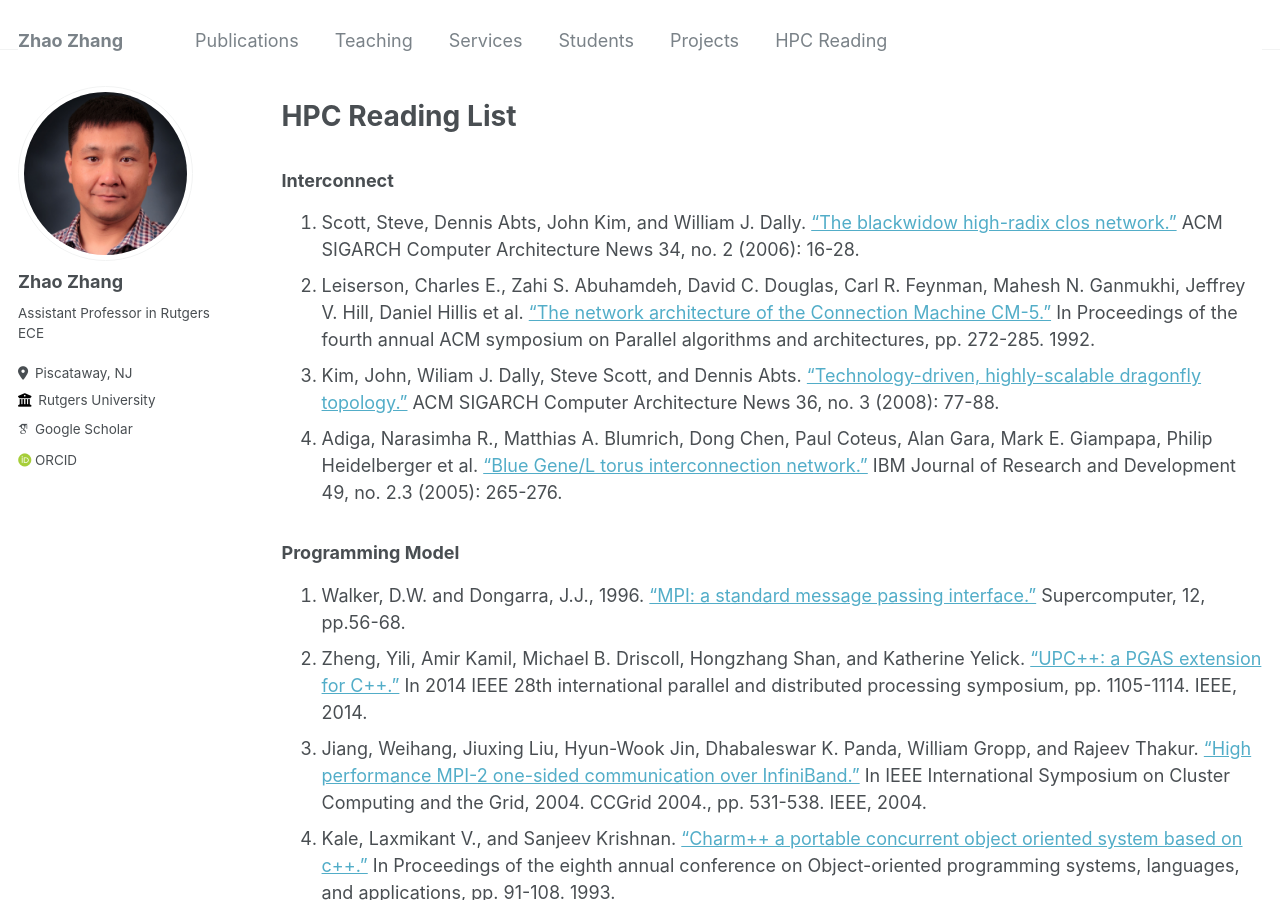
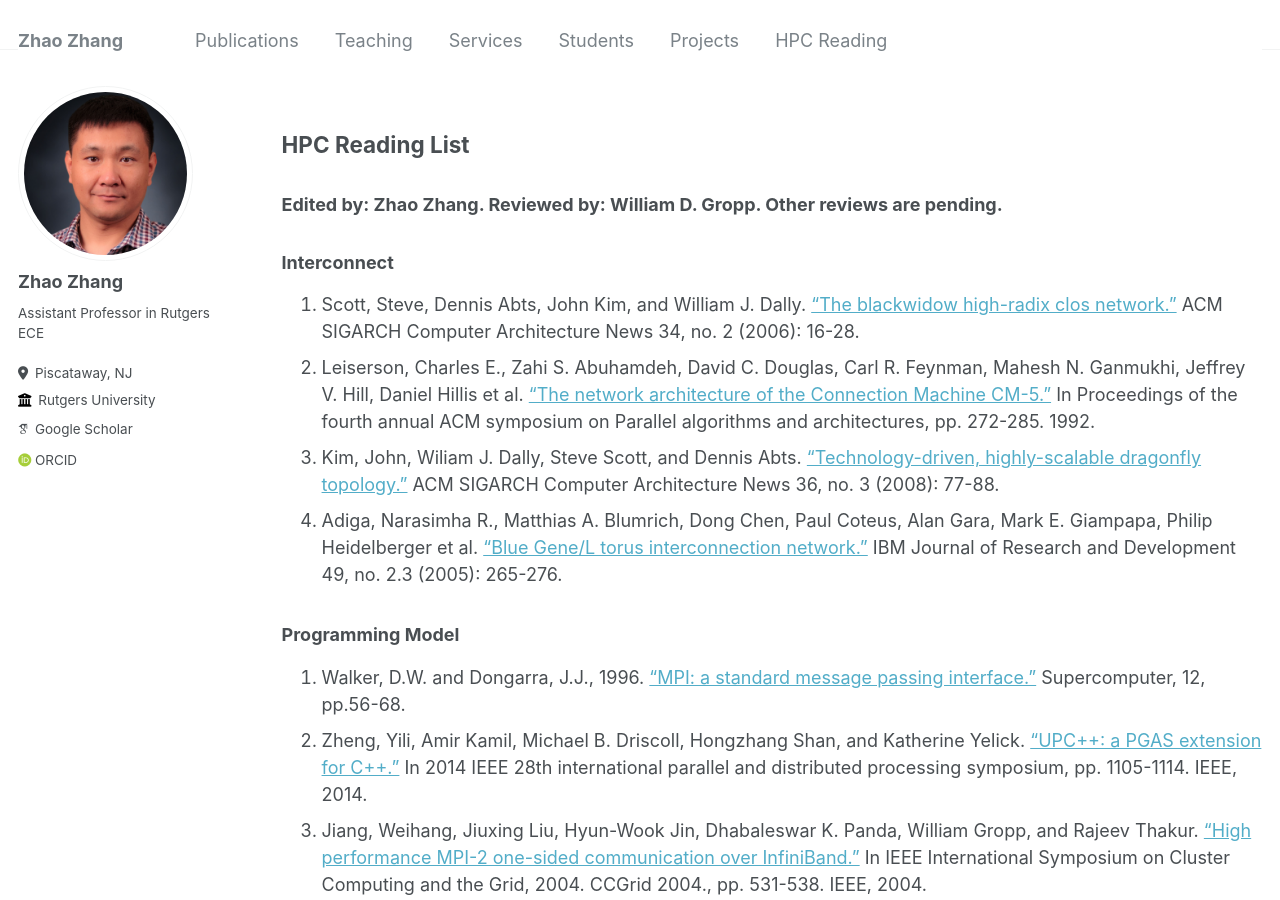
Before and after one commit to zhaozhang/zhaozhang.github.io, a Jekyll site: the page built from _pages/hpc.md, in a window 1280 px wide and 900 px high. Built offline with Jekyll 4.4.1, drawn with Linux system fonts in a browser that asks for light colours; some web fonts are replaced.

```diff
--- a/_pages/hpc.md
+++ b/_pages/hpc.md
@@ -8,7 +8,8 @@ author_profile: true
 {% include base_path %}
 
 
-# HPC Reading List
+## HPC Reading List
+### Edited by: Zhao Zhang. Reviewed by: William D. Gropp. Other reviews are pending.
 
 ### Interconnect
 1. Scott, Steve, Dennis Abts, John Kim, and William J. Dally. ["The blackwidow high-radix clos network."](https://dl.acm.org/doi/abs/10.1145/1150019.1136488) ACM SIGARCH Computer Architecture News 34, no. 2 (2006): 16-28.
```
